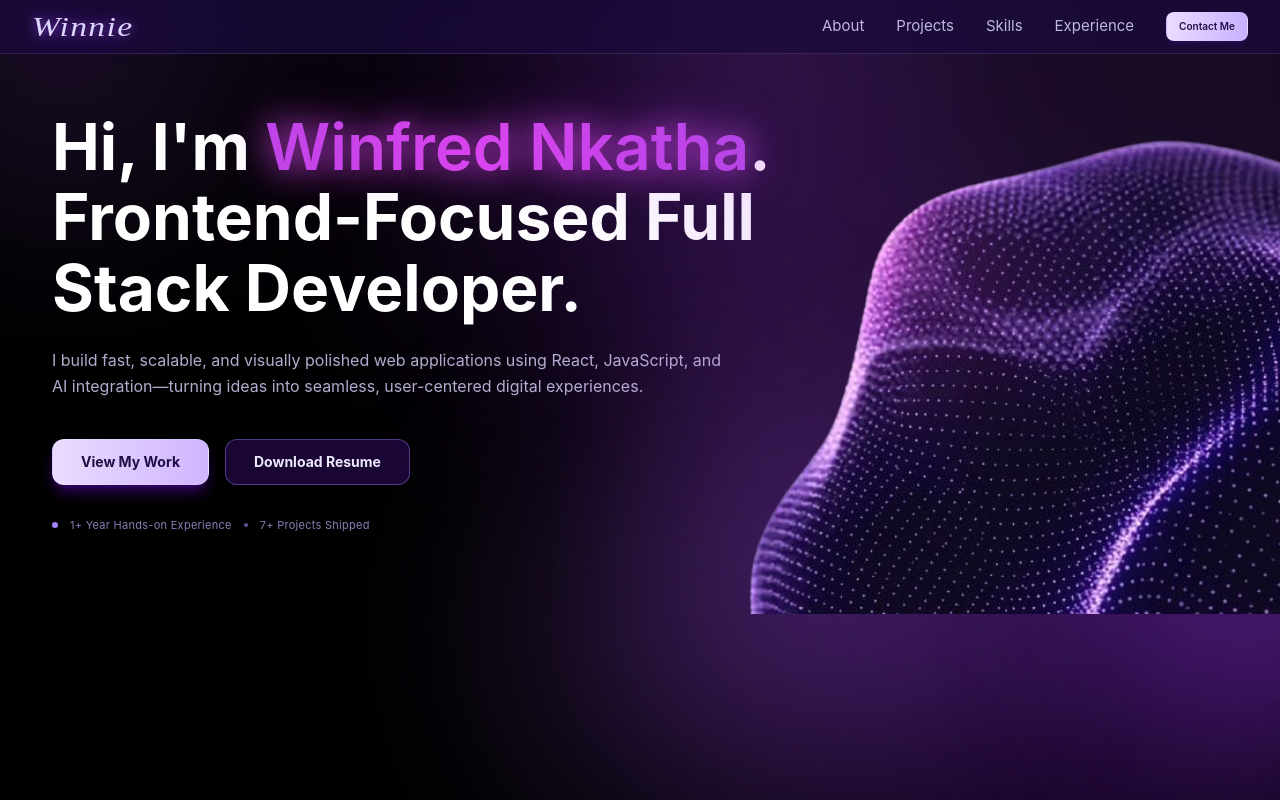
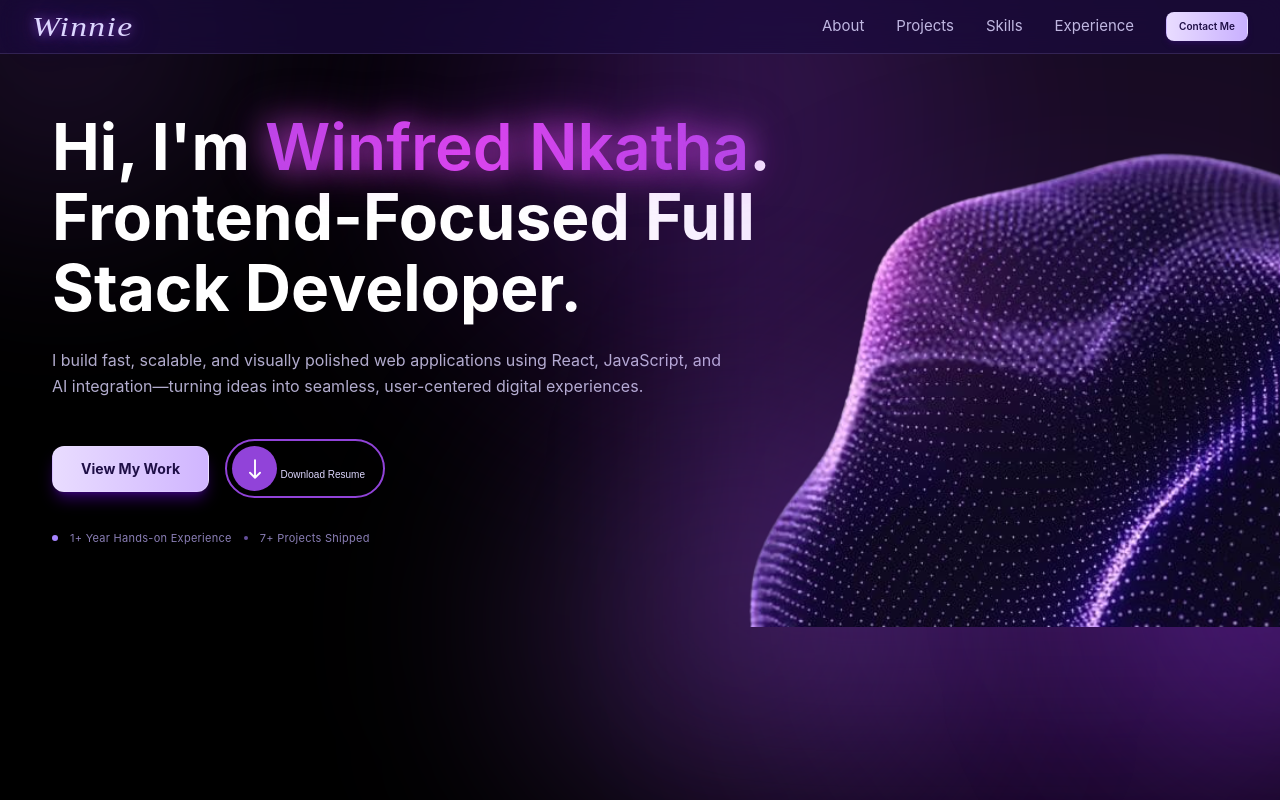
Before and after one commit to Winney360/Winfred-Nkatha-Portfolio, a React (Vite) app in the folder client/: page / in a window 1280 px wide. Shown: the top 800 px of the page. Built offline with nearby package versions, Linux system fonts and the light colour scheme; no server answers.

Commit message:
feat(Switch): add a toggle switch for downloading and opening the resume

```diff
--- a/client/package.json
+++ b/client/package.json
@@ -19,6 +19,7 @@
     "react-github-calendar": "^5.0.5",
     "react-icons": "^5.6.0",
     "react-router-dom": "^7.13.2",
+    "styled-components": "^6.3.12",
     "tailwindcss": "^4.2.2"
   },
   "devDependencies": {
--- /dev/null
+++ b/client/src/components/Switch.jsx
@@ -0,0 +1,281 @@
+import styled from 'styled-components';
+
+import React, { useEffect, useRef, useState } from 'react';
+
+const Switch = () => {
+  const [isDownloaded, setIsDownloaded] = useState(false);
+  const resetTimerRef = useRef(null);
+
+  useEffect(() => {
+    return () => {
+      if (resetTimerRef.current) {
+        clearTimeout(resetTimerRef.current);
+      }
+    };
+  }, []);
+
+  const handleClick = () => {
+    if (!isDownloaded) {
+      // Download the resume
+      const link = document.createElement('a');
+      link.href = '/resume.pdf';
+      link.download = 'Winfred_Nkatha_Resume.pdf';
+      document.body.appendChild(link);
+      link.click();
+      document.body.removeChild(link);
+      setIsDownloaded(true);
+
+      // Open appears after animation delay (3.5s), keep it visible for 5s, then reset.
+      if (resetTimerRef.current) {
+        clearTimeout(resetTimerRef.current);
+      }
+      resetTimerRef.current = setTimeout(() => {
+        setIsDownloaded(false);
+      }, 8500);
+    } else {
+      // Open the downloaded file
+      window.open('/resume.pdf', '_blank');
+    }
+  };
+
+  return (
+    <StyledWrapper>
+      <div className="container">
+        <label className="label">
+          <input
+            type="checkbox"
+            className="input"
+            onClick={handleClick}
+            checked={isDownloaded}
+            readOnly
+          />
+          <span className="circle"><svg className="icon" aria-hidden="true" xmlns="http://www.w3.org/2000/svg" fill="none" viewBox="0 0 24 24">
+              <path stroke="currentColor" strokeLinecap="round" strokeLinejoin="round" strokeWidth="1.5" d="M12 19V5m0 14-4-4m4 4 4-4" />
+            </svg>
+            <div className="square" />
+          </span>
+          <p className="title">Download Resume</p>
+          <p className="title">Open</p>
+        </label>
+      </div>
+    </StyledWrapper>
+  );
+}
+
+const StyledWrapper = styled.div`
+  .container {
+    padding: 0;
+    margin: 0;
+    box-sizing: border-box;
+    font-family: Arial, Helvetica, sans-serif;
+    display: flex;
+    justify-content: center;
+    align-items: center;
+  }
+
+  .label {
+    background-color: transparent;
+    border: 2px solid rgb(145, 67, 217);
+    display: flex;
+    align-items: center;
+    border-radius: 50px;
+    width: 160px;
+    cursor: pointer;
+    transition: all 0.4s ease;
+    padding: 5px;
+    position: relative;
+  }
+
+  .label::before {
+    content: "";
+    position: absolute;
+    top: 0;
+    bottom: 0;
+    left: 0;
+    right: 0;
+    background-color: #fff;
+    width: 8px;
+    height: 8px;
+    transition: all 0.4s ease;
+    border-radius: 100%;
+    margin: auto;
+    opacity: 0;
+    visibility: hidden;
+  }
+
+  .label .input {
+    display: none;
+  }
+
+  .label .title {
+    font-size: 10px;
+    color: #ddd6fe;
+    transition: all 0.4s ease;
+    position: absolute;
+    right: 18px;
+    bottom: 14px;
+    text-align: center;
+  }
+
+  .label .title:last-child {
+    font-size: 14px;
+    font-weight: 700;
+  }
+
+  .label .title:last-child {
+    opacity: 0;
+    visibility: hidden;
+  }
+
+  .label .circle {
+    height: 45px;
+    width: 45px;
+    border-radius: 50%;
+    background-color: rgb(145, 67, 217);
+    display: flex;
+    justify-content: center;
+    align-items: center;
+    transition: all 0.4s ease;
+    position: relative;
+    box-shadow: 0 0 0 0 rgb(255, 255, 255);
+    overflow: hidden;
+  }
+
+  .label .circle .icon {
+    color: #fff;
+    width: 30px;
+    position: absolute;
+    top: 50%;
+    left: 50%;
+    transform: translate(-50%, -50%);
+    transition: all 0.4s ease;
+  }
+
+  .label .circle .square {
+    aspect-ratio: 1;
+    width: 15px;
+    border-radius: 2px;
+    background-color: #fff;
+    opacity: 0;
+    visibility: hidden;
+    position: absolute;
+    top: 50%;
+    left: 50%;
+    transform: translate(-50%, -50%);
+    transition: all 0.4s ease;
+  }
+
+  .label .circle::before {
+    content: "";
+    position: absolute;
+    left: 0;
+    top: 0;
+    background-color: rgb(109, 40, 161);
+    width: 100%;
+    height: 0;
+    transition: all 0.4s ease;
+  }
+
+  .label:has(.input:checked) {
+    width: 57px;
+    animation: installed 0.4s ease 3.5s forwards;
+  }
+
+  .label:has(.input:checked)::before {
+    animation: rotate 3s ease-in-out 0.4s forwards;
+  }
+
+  .label .input:checked + .circle {
+    animation:
+      pulse 1s forwards,
+      circleDelete 0.2s ease 3.5s forwards;
+    rotate: 180deg;
+  }
+
+  .label .input:checked + .circle::before {
+    animation: installing 3s ease-in-out forwards;
+  }
+
+  .label .input:checked + .circle .icon {
+    opacity: 0;
+    visibility: hidden;
+  }
+
+  .label .input:checked ~ .circle .square {
+    opacity: 1;
+    visibility: visible;
+  }
+
+  .label .input:checked ~ .title {
+    opacity: 0;
+    visibility: hidden;
+  }
+
+  .label .input:checked ~ .title:last-child {
+    animation: showInstalledMessage 0.4s ease 3.5s forwards;
+  }
+
+  @keyframes pulse {
+    0% {
+      scale: 0.95;
+      box-shadow: 0 0 0 0 rgba(255, 255, 255, 0.7);
+    }
+    70% {
+      scale: 1;
+      box-shadow: 0 0 0 16px rgba(255, 255, 255, 0);
+    }
+    100% {
+      scale: 0.95;
+      box-shadow: 0 0 0 0 rgba(255, 255, 255, 0);
+    }
+  }
+
+  @keyframes installing {
+    from {
+      height: 0;
+    }
+    to {
+      height: 100%;
+    }
+  }
+
+  @keyframes rotate {
+    0% {
+      transform: rotate(-90deg) translate(27px) rotate(0);
+      opacity: 1;
+      visibility: visible;
+    }
+    99% {
+      transform: rotate(270deg) translate(27px) rotate(270deg);
+      opacity: 1;
+      visibility: visible;
+    }
+    100% {
+      opacity: 0;
+      visibility: hidden;
+    }
+  }
+
+  @keyframes installed {
+    100% {
+      width: 150px;
+      border-color: rgb(145, 67, 217);
+    }
+  }
+
+  @keyframes circleDelete {
+    100% {
+      opacity: 0;
+      visibility: hidden;
+    }
+  }
+
+  @keyframes showInstalledMessage {
+    100% {
+      opacity: 1;
+      visibility: visible;
+      right: 56px;
+    }
+  }`;
+
+export default Switch;
--- a/client/src/sections/Hero.jsx
+++ b/client/src/sections/Hero.jsx
@@ -1,6 +1,7 @@
 import React, { useState } from "react";
 import { motion } from "framer-motion";
 import heroImage from "../assets/hero.png";
+import Switch from "../components/Switch";
 
 const Hero = () => {
   const [isMenuOpen, setIsMenuOpen] = useState(false);
@@ -150,13 +151,9 @@ const Hero = () => {
                 >
                   View My Work
                 </a>
-                <a
-                  href="/resume.pdf"
-                  download
-                  className="whitespace-nowrap rounded-xl border border-violet-400/40 bg-violet-600/20 px-4 py-2.5 text-xs font-bold text-violet-100 transition-all duration-300 hover:border-violet-300/60 hover:bg-violet-600/35 hover:text-white sm:px-7 sm:py-3 sm:text-sm"
-                >
-                  Download Resume
-                </a>
+                <div className="flex justify-center">
+                  <Switch />
+                </div>
               </div>
 
               <motion.div
```
Also changed, not shown: 1 other file (tests, documents, lock files or other folders).
